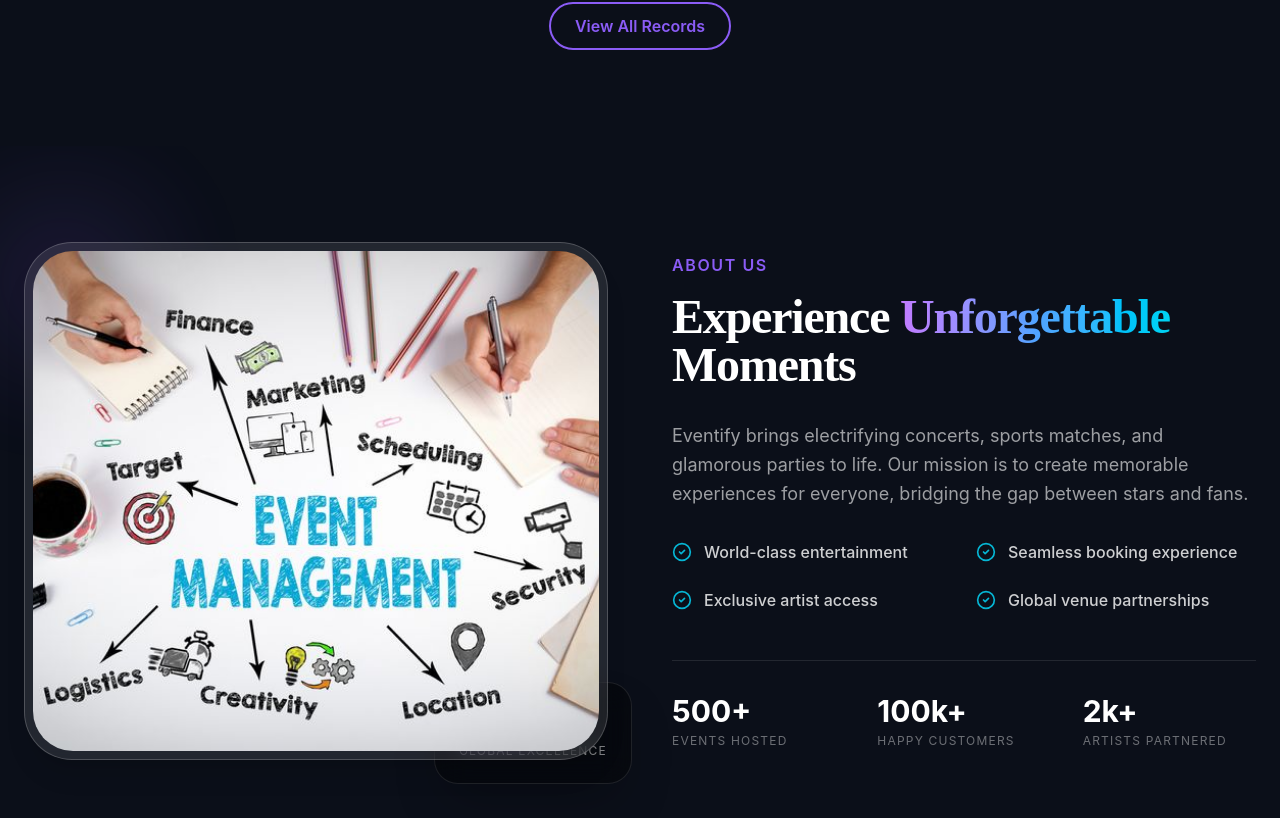
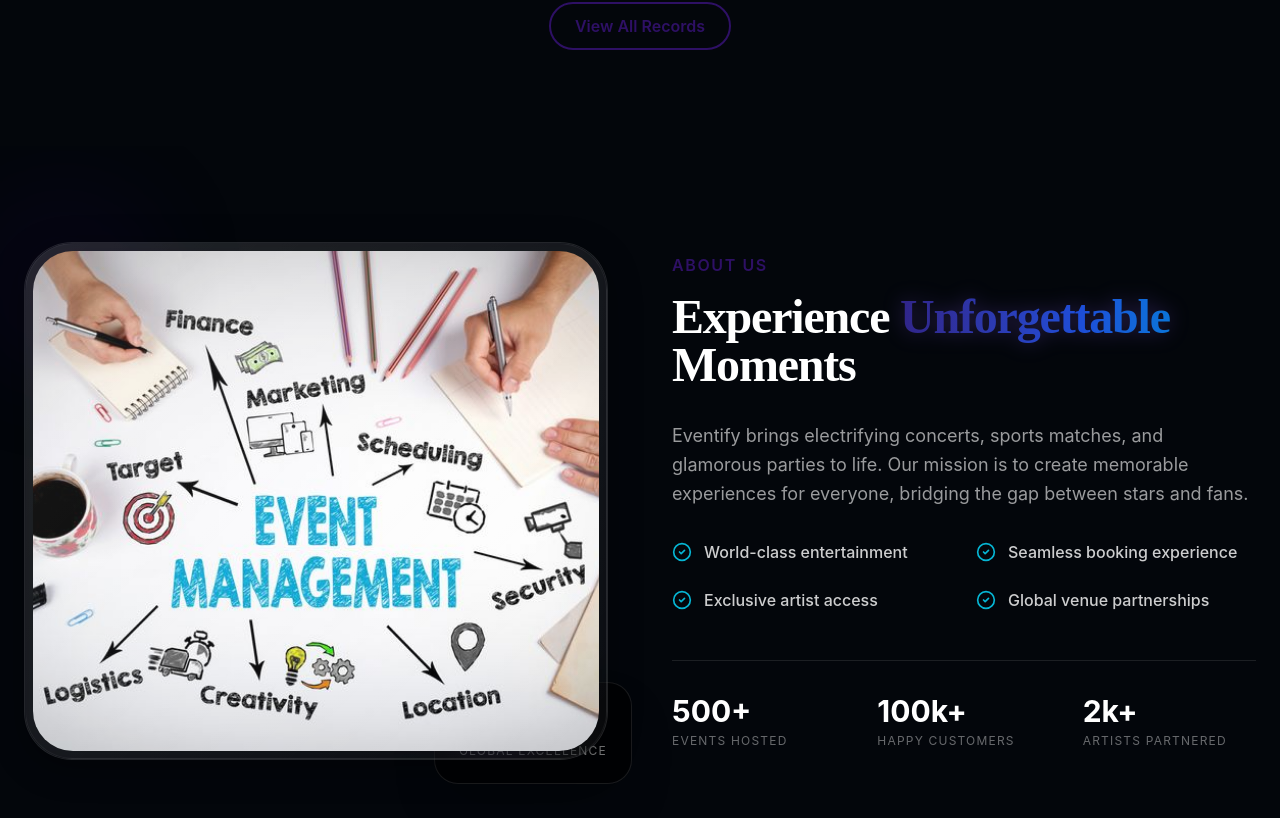
Before and after one commit to Prasann62/event-ticket-bucking, a React (Vite) app in the folder react-app/: page / in a window 1280 px wide. Shown: the part 1582-2400 px from the top of the page. Built offline with nearby package versions, Linux system fonts and the light colour scheme.

Commit message:
style: enhance global glassmorphism and glow utilities

```diff
--- a/react-app/src/index.css
+++ b/react-app/src/index.css
@@ -1,11 +1,11 @@
 @import "tailwindcss";
 
 @theme {
-    --color-brand-bg: #0b0f19;
-    --color-brand-accent: #8b5cf6;
-    /* purple-500 */
-    --color-brand-blue: #3b82f6;
-    /* blue-500 */
+    --color-brand-bg: #03060b;
+    --color-brand-accent: #2e1065;
+    /* violet-950 */
+    --color-brand-blue: #1d4ed8;
+    /* blue-700 */
     --color-brand-cyan: #06b6d4;
     /* cyan-500 */
 
@@ -14,11 +14,36 @@
 
     --radius-extra-large: 1rem;
     --radius-ultra-large: 1.5rem;
+
+    --animate-gradient-x: gradient-x 3s ease infinite;
+    --animate-shine: shine 0.8s ease-in-out;
+
+    @keyframes gradient-x {
+
+        0%,
+        100% {
+            background-position: 0% 50%;
+        }
+
+        50% {
+            background-position: 100% 50%;
+        }
+    }
+
+    @keyframes shine {
+        100% {
+            left: 125%;
+        }
+    }
 }
 
 @layer base {
     body {
-        @apply bg-brand-bg text-white font-sans selection:bg-brand-accent selection:text-white;
+        @apply text-white font-sans selection:bg-brand-blue selection:text-white min-h-screen;
+        background: radial-gradient(circle at top right, #1e1b4b, transparent),
+            radial-gradient(circle at bottom left, #083344, transparent),
+            var(--color-brand-bg);
+        background-attachment: fixed;
     }
 
     h1,
@@ -33,15 +58,56 @@
 
 @layer components {
     .glass {
-        @apply backdrop-blur-md bg-white/10 border border-white/20 shadow-xl;
+        @apply backdrop-blur-xl bg-white/[0.03] border border-white/10 shadow-2xl;
+        box-shadow: 0 8px 32px 0 rgba(0, 0, 0, 0.37);
+        position: relative;
+        transition: all 0.5s cubic-bezier(0.4, 0, 0.2, 1);
+    }
+
+    .glass::before {
+        content: "";
+        @apply absolute inset-0 rounded-[inherit] border border-white/5 pointer-events-none;
+        background: linear-gradient(135deg, rgba(255, 255, 255, 0.1), transparent);
+    }
+
+    .glass:hover {
+        @apply bg-white/[0.05] border-white/20;
+        box-shadow: 0 12px 48px 0 rgba(0, 0, 0, 0.5);
     }
 
     .glass-dark {
-        @apply backdrop-blur-lg bg-black/40 border border-white/10 shadow-2xl;
+        @apply backdrop-blur-2xl bg-black/60 border border-white/5 shadow-2xl;
     }
 
     .gradient-text {
-        @apply bg-clip-text text-transparent bg-gradient-to-r from-purple-400 via-blue-400 to-cyan-400;
+        @apply bg-clip-text text-transparent bg-gradient-to-r from-[#2E1065] via-[#1D4ED8] to-[#06B6D4] animate-gradient-x;
+        background-size: 200% 200%;
+        filter: drop-shadow(0 0 10px rgba(139, 92, 246, 0.3));
+    }
+
+    .section-divider {
+        @apply w-full h-px bg-gradient-to-r from-transparent via-white/10 to-transparent my-12;
+    }
+
+    .glow-border {
+        @apply relative;
+    }
+
+    .glow-border::after {
+        content: "";
+        @apply absolute -inset-0.5 bg-gradient-to-r from-[#2E1065] via-[#1D4ED8] to-[#06B6D4] rounded-[inherit] blur opacity-0 transition duration-500 -z-10;
+    }
+
+    .glow-border:hover::after {
+        @apply opacity-40;
+    }
+
+    .glow-bg-blue {
+        @apply absolute bg-brand-blue/20 blur-[120px] rounded-full -z-10;
+    }
+
+    .glow-bg-cyan {
+        @apply absolute bg-brand-cyan/15 blur-[120px] rounded-full -z-10;
     }
 }
 
```
